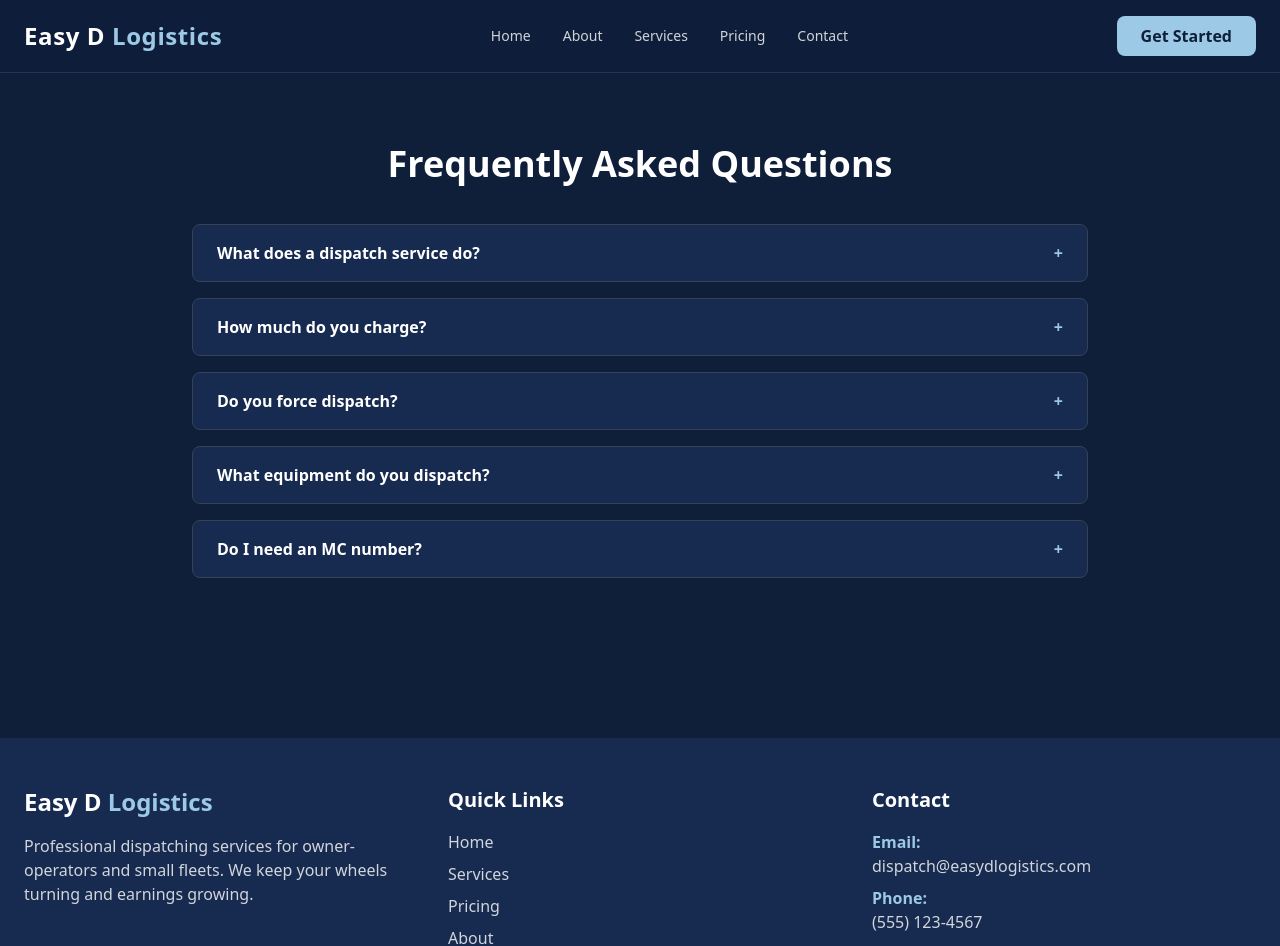
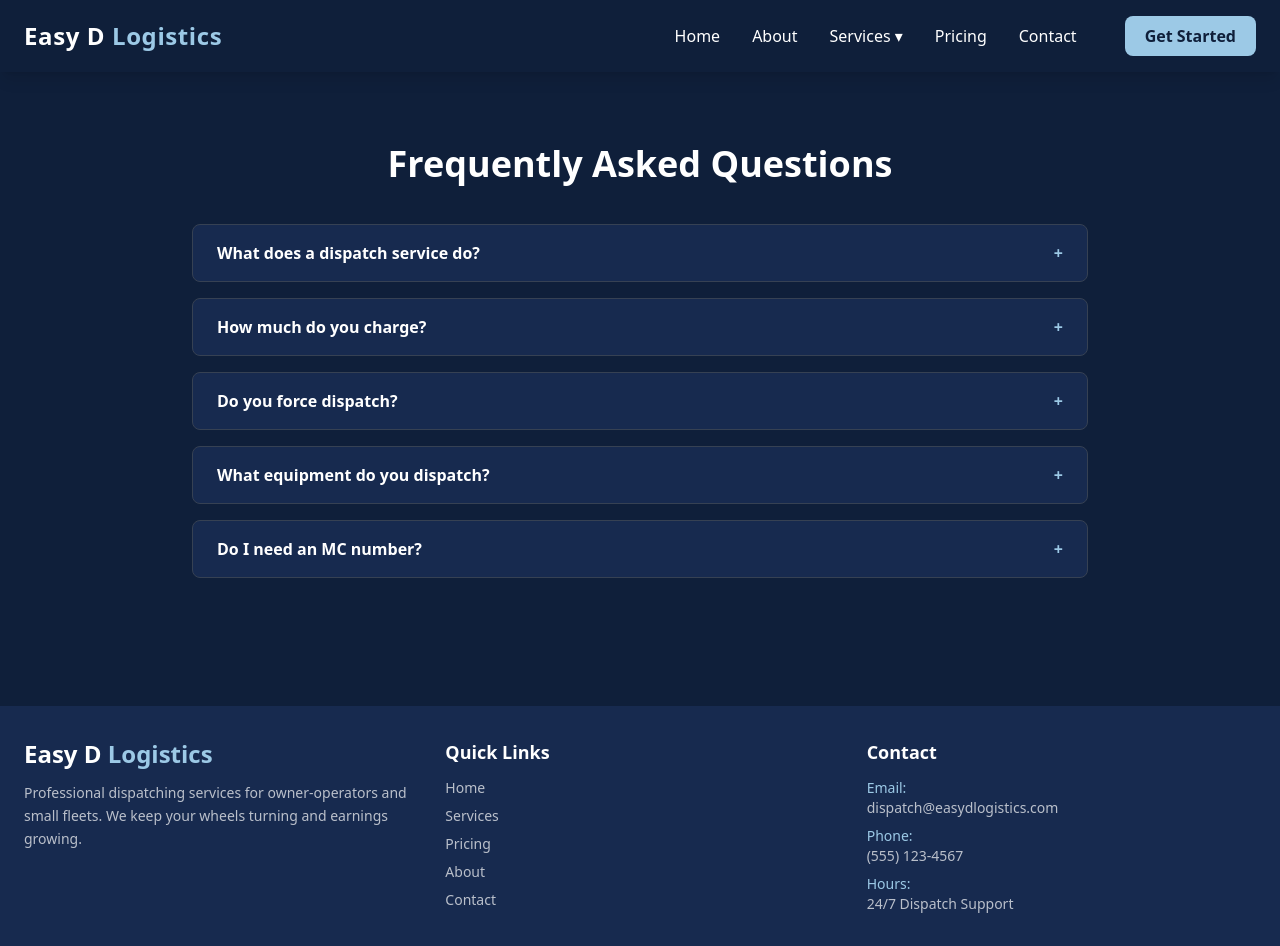
Before and after one commit to alexbritop24/easy-d-logistics, a React (Vite) app: page /faq in a window 1280 px wide. Shown: the top 946 px of the page. Built offline with nearby package versions, Linux system fonts and the light colour scheme.

Commit message:
Add mobile navbar with services accordion

```diff
--- a/src/components/CTABanner.jsx
+++ b/src/components/CTABanner.jsx
@@ -1,25 +1,27 @@
 export default function CTABanner() {
   return (
-    <section className="py-16 bg-[var(--color-primary)] text-white">
-      <div className="max-w-6xl mx-auto text-center px-6">
+    <section className="py-10 bg-[var(--color-primary)] text-white">
+      <div className="max-w-5xl mx-auto text-center px-6">
 
-        <h2 className="text-3xl font-bold">
+        <h2 className="text-2xl md:text-3xl font-bold">
           Ready To Maximize Your Earnings?
         </h2>
 
-        <p className="mt-4 text-gray-300">
+        <p className="mt-3 text-white/80">
           Join Easy D Logistics and get premium dispatching — without the stress.
         </p>
 
         <a
           href="/get-started"
           className="
-            inline-block mt-8
-            px-10 py-3
+            inline-block
+            mt-6
+            px-8
+            py-3
+            rounded-lg
+            font-semibold
             bg-[var(--color-accent)]
             text-[var(--color-primary)]
-            font-semibold
-            rounded-lg
             transition
             hover:opacity-90
           "
--- a/src/components/Footer.jsx
+++ b/src/components/Footer.jsx
@@ -1,14 +1,14 @@
 export default function Footer() {
   return (
-    <footer className="bg-[var(--color-primary-softer)] text-white py-12 mt-20">
-      <div className="max-w-7xl mx-auto px-6 grid grid-cols-1 md:grid-cols-3 gap-10">
+    <footer className="bg-[var(--color-primary-softer)] text-white py-8 mt-12">
+      <div className="max-w-7xl mx-auto px-6 grid grid-cols-1 md:grid-cols-3 gap-8">
 
-        {/* Branding Section */}
+        {/* Branding */}
         <div>
           <h2 className="text-2xl font-bold">
             Easy D <span className="text-[var(--color-accent)]">Logistics</span>
           </h2>
-          <p className="mt-4 text-gray-300">
+          <p className="mt-3 text-white/70 text-sm leading-relaxed">
             Professional dispatching services for owner-operators and small fleets.
             We keep your wheels turning and earnings growing.
           </p>
@@ -16,8 +16,8 @@ export default function Footer() {
 
         {/* Quick Links */}
         <div>
-          <h3 className="text-xl font-bold mb-4">Quick Links</h3>
-          <ul className="space-y-2 text-gray-300">
+          <h3 className="text-lg font-semibold mb-3">Quick Links</h3>
+          <ul className="space-y-2 text-white/70 text-sm">
             <li><a href="/" className="hover:text-[var(--color-accent)] transition">Home</a></li>
             <li><a href="/services" className="hover:text-[var(--color-accent)] transition">Services</a></li>
             <li><a href="/pricing" className="hover:text-[var(--color-accent)] transition">Pricing</a></li>
@@ -26,20 +26,20 @@ export default function Footer() {
           </ul>
         </div>
 
-        {/* Contact Section */}
+        {/* Contact */}
         <div>
-          <h3 className="text-xl font-bold mb-4">Contact</h3>
-          <ul className="space-y-2 text-gray-300">
+          <h3 className="text-lg font-semibold mb-3">Contact</h3>
+          <ul className="space-y-2 text-white/70 text-sm">
             <li>
-              <span className="font-semibold text-[var(--color-accent)]">Email:</span><br />
+              <span className="text-[var(--color-accent)] font-medium">Email:</span><br />
               dispatch@easydlogistics.com
             </li>
             <li>
-              <span className="font-semibold text-[var(--color-accent)]">Phone:</span><br />
+              <span className="text-[var(--color-accent)] font-medium">Phone:</span><br />
               (555) 123-4567
             </li>
             <li>
-              <span className="font-semibold text-[var(--color-accent)]">Hours:</span><br />
+              <span className="text-[var(--color-accent)] font-medium">Hours:</span><br />
               24/7 Dispatch Support
             </li>
           </ul>
@@ -47,8 +47,8 @@ export default function Footer() {
 
       </div>
 
-      {/* Bottom Copyright */}
-      <div className="text-center text-gray-400 mt-12 border-t border-gray-700 pt-6">
+      {/* Copyright */}
+      <div className="text-center text-white/50 text-xs mt-8 border-t border-white/10 pt-4">
         © {new Date().getFullYear()} Easy D Logistics. All rights reserved.
       </div>
     </footer>
--- a/src/components/Navbar.jsx
+++ b/src/components/Navbar.jsx
@@ -1,68 +1,168 @@
+import { useState } from "react";
+
 export default function Navbar() {
+  const [menuOpen, setMenuOpen] = useState(false);
+  const [servicesOpen, setServicesOpen] = useState(false);
+
   return (
-    <nav className="fixed top-0 left-0 w-full z-50 bg-[var(--color-primary)]/95 backdrop-blur border-b border-white/10">
+    <nav className="w-full fixed top-0 left-0 z-50 bg-[var(--color-primary)] shadow-lg">
       <div className="max-w-7xl mx-auto flex items-center justify-between px-6 py-4">
 
-        {/* Brand */}
+        {/* Logo */}
         <h1 className="text-2xl font-bold tracking-wide text-white">
           Easy D{" "}
-          <span className="text-[var(--color-accent)]">
-            Logistics
-          </span>
+          <span className="text-[var(--color-accent)]">Logistics</span>
         </h1>
 
-        {/* Desktop Nav */}
-        <div className="hidden md:flex items-center gap-8 text-sm font-medium text-white/80">
-          {[
-            { label: "Home", href: "/" },
-            { label: "About", href: "/about" },
-            { label: "Services", href: "/services" },
-            { label: "Pricing", href: "/pricing" },
-            { label: "Contact", href: "/contact" },
-          ].map((item) => (
-            <a
-              key={item.label}
-              href={item.href}
-              className="
-                relative
+        {/* Desktop Navigation */}
+        <div className="hidden md:flex gap-8 text-white font-medium items-center">
+
+          <a href="/" className="hover:text-[var(--color-accent)] transition">
+            Home
+          </a>
+
+          <a href="/about" className="hover:text-[var(--color-accent)] transition">
+            About
+          </a>
+
+          {/* Desktop Services Dropdown */}
+          <div className="relative group">
+            <button className="flex items-center gap-1 hover:text-[var(--color-accent)] transition">
+              Services ▾
+            </button>
+
+            <div className="
+              absolute
+              top-full
+              left-0
+              mt-2
+              w-44
+              bg-[var(--color-primary-softer)]
+              border
+              border-white/10
+              rounded-lg
+              opacity-0
+              invisible
+              group-hover:opacity-100
+              group-hover:visible
               transition
-                hover:text-white
-                after:absolute
-                after:left-0
-                after:-bottom-1
-                after:h-[2px]
-                after:w-0
-                after:bg-[var(--color-accent)]
-                after:transition-all
-                hover:after:w-full
-              "
-            >
-              {item.label}
+            ">
+              <a href="/services" className="block px-4 py-2 hover:bg-white/5">
+                All Services
               </a>
-          ))}
+              <a href="/services/dry-van" className="block px-4 py-2 hover:bg-white/5">
+                Dry Van
+              </a>
+              <a href="/services/flatbed" className="block px-4 py-2 hover:bg-white/5">
+                Flatbed
+              </a>
+              <a href="/services/box-truck" className="block px-4 py-2 hover:bg-white/5">
+                Box Truck
+              </a>
+            </div>
           </div>
 
-        {/* CTA */}
+          <a href="/pricing" className="hover:text-[var(--color-accent)] transition">
+            Pricing
+          </a>
+
+          <a href="/contact" className="hover:text-[var(--color-accent)] transition">
+            Contact
+          </a>
+
           <a
             href="/get-started"
             className="
-            hidden md:inline-flex
-            items-center
-            justify-center
-            px-6
+              ml-4
+              bg-[var(--color-accent)]
+              text-[var(--color-primary)]
+              font-semibold
+              px-5
               py-2
               rounded-lg
-            font-semibold
-            bg-[var(--color-accent)]
-            text-[var(--color-primary)]
               transition
               hover:opacity-90
             "
           >
             Get Started
           </a>
+        </div>
 
+        {/* Mobile Hamburger */}
+        <button
+          className="md:hidden text-white text-2xl"
+          onClick={() => setMenuOpen(!menuOpen)}
+        >
+          ☰
+        </button>
       </div>
+
+      {/* Mobile Menu */}
+      {menuOpen && (
+        <div className="md:hidden bg-[var(--color-primary)] border-t border-white/10 px-6 py-4 space-y-4 text-white">
+
+          <a href="/" onClick={() => setMenuOpen(false)} className="block">
+            Home
+          </a>
+
+          <a href="/about" onClick={() => setMenuOpen(false)} className="block">
+            About
+          </a>
+
+          {/* Mobile Services Accordion */}
+          <div>
+            <button
+              onClick={() => setServicesOpen(!servicesOpen)}
+              className="flex justify-between w-full"
+            >
+              Services
+              <span>{servicesOpen ? "−" : "+"}</span>
+            </button>
+
+            {servicesOpen && (
+              <div className="mt-2 ml-4 space-y-2 text-white/80">
+                <a href="/services" onClick={() => setMenuOpen(false)} className="block">
+                  All Services
+                </a>
+                <a href="/services/dry-van" onClick={() => setMenuOpen(false)} className="block">
+                  Dry Van
+                </a>
+                <a href="/services/flatbed" onClick={() => setMenuOpen(false)} className="block">
+                  Flatbed
+                </a>
+                <a href="/services/box-truck" onClick={() => setMenuOpen(false)} className="block">
+                  Box Truck
+                </a>
+              </div>
+            )}
+          </div>
+
+          <a href="/pricing" onClick={() => setMenuOpen(false)} className="block">
+            Pricing
+          </a>
+
+          <a href="/contact" onClick={() => setMenuOpen(false)} className="block">
+            Contact
+          </a>
+
+          <a
+            href="/get-started"
+            onClick={() => setMenuOpen(false)}
+            className="
+              block
+              text-center
+              bg-[var(--color-accent)]
+              text-[var(--color-primary)]
+              font-semibold
+              py-2
+              rounded-lg
+              mt-2
+            "
+          >
+            Get Started
+          </a>
+        </div>
+      )}
     </nav>
   );
 }
```
Lines whose indentation alone changed are shown as unchanged.
